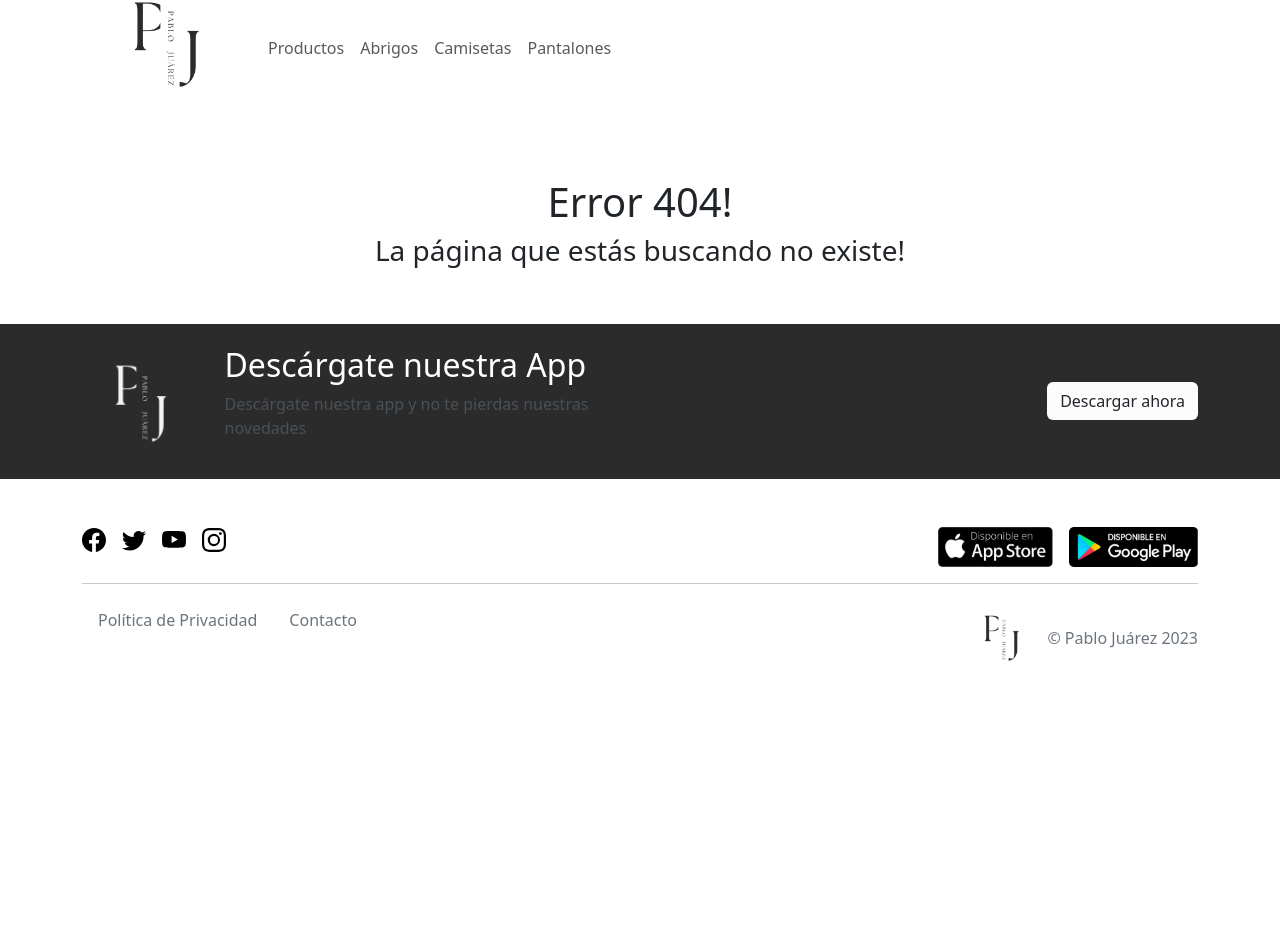
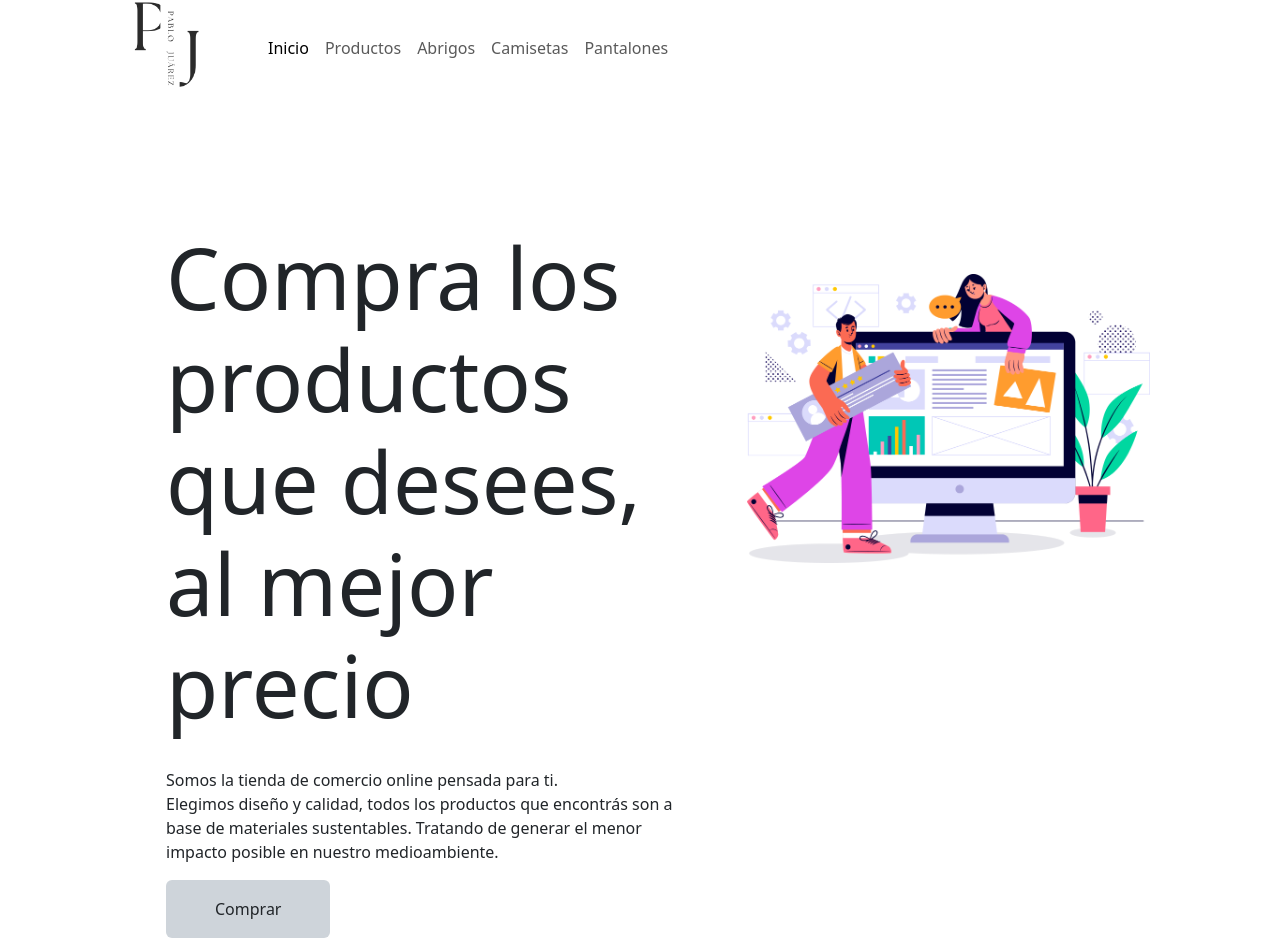
Before and after one commit to PabloJua/EntregaFinalReact-Juarez-Pablo-Emanuel., a React (Create React App) app: page /home in a window 1280 px wide. Shown: the part 40-992 px from the top of the page. Before the commit the page ends 800 px from the top, so only its background shows below. Built offline with nearby package versions, Linux system fonts and the light colour scheme.

Commit message:
Se agrego la seccion de Home al proyecto final

```diff
--- a/src/App.jsx
+++ b/src/App.jsx
@@ -10,6 +10,7 @@ import CartContextProvider from "./components/context/CartContext";
 import Cart from "./components/Cart";
 import Checkout from "./components/Checkout";
 import Agradecimiento from "./components/Agradecimiento";
+import Home from "./components/Home";
 
 function App() { // Llamar a cada componente para ver como se van renderizando
   return (
@@ -19,6 +20,7 @@ function App() { // Llamar a cada componente para ver como se van renderizando
       <NavBar />
       <Routes>
         <Route path="/" element={<ItemListContainer />} />
+        <Route path="/home" element={<Home />} />
         <Route path="/category/:id" element={<ItemListContainer />} />
         <Route path="/item/:id" element={<ItemDetailContainer />} />
         <Route path="/cart" element={<Cart />} />
@@ -26,7 +28,6 @@ function App() { // Llamar a cada componente para ver como se van renderizando
         <Route path="/agradecimiento/:orderId" element={<Agradecimiento />} />
         <Route path="*" element={<Error404/>} />
       </Routes>
-      {/* <Destacado /> */}
       <PromoApp />
       <Footer />
     </div>
--- /dev/null
+++ b/src/components/Home.jsx
@@ -0,0 +1,24 @@
+import { Link } from "react-router-dom";
+
+const Home = () => {
+    return (
+        <div className="container">
+            <div className="row pt-5 pb-5" >
+                <div className="col-md-7 p-5">
+                    <h1 style={{ fontSize: "85px" }} className="ps-5">Compra los productos que desees, al mejor precio</h1>
+                    <p className="pt-4 ps-5">
+                        Somos la tienda de comercio online pensada para ti.<br></br> Elegimos diseño y calidad, todos los productos que encontrás son a base de materiales sustentables. Tratando de generar el menor impacto posible en nuestro medioambiente.
+                    </p>
+                    <div className="ps-5">
+                        <Link to={"/"} className="btn bg-dark-subtle p-3 pe-5 ps-5">Comprar</Link>
+                    </div>
+                </div>
+                <div className="col-md-5 pt-5">
+                    <img src={"/images/hero-img.png"} alt={"Promo #1"} width={"100%"} className="pe-5 pt-5" />
+                </div>
+            </div>
+        </div>
+    )
+}
+
+export default Home;
--- a/src/components/Loading.jsx
+++ b/src/components/Loading.jsx
@@ -4,7 +4,7 @@ const Loading = () => {
             <div className="low">
                 <div className="col-md-12 text-center">
                     <h1>Cargando...</h1>
-                    <div class="spinner-border text-light" role="status">
+                    <div class="spinner-border text-info" role="status">
                         <span class="visually-hidden">Loading...</span>
                     </div>
                 </div>
--- a/src/components/NavBar.jsx
+++ b/src/components/NavBar.jsx
@@ -15,6 +15,9 @@ const NavBar = () => {
                             </button>
                             <div className="collapse navbar-collapse" id="navbarNav">
                                 <ul className="navbar-nav">
+                                    <li className="nav-item">
+                                        <NavLink className="nav-link" activeclassName={"active"} to={"/home"}>Inicio</NavLink>
+                                    </li>
                                     <li className="nav-item">
                                         {/*a ---> enlaces salientes.
                                          link ---> enlaces propios, internos de la app,que redireccionen a otro componente */}
```
